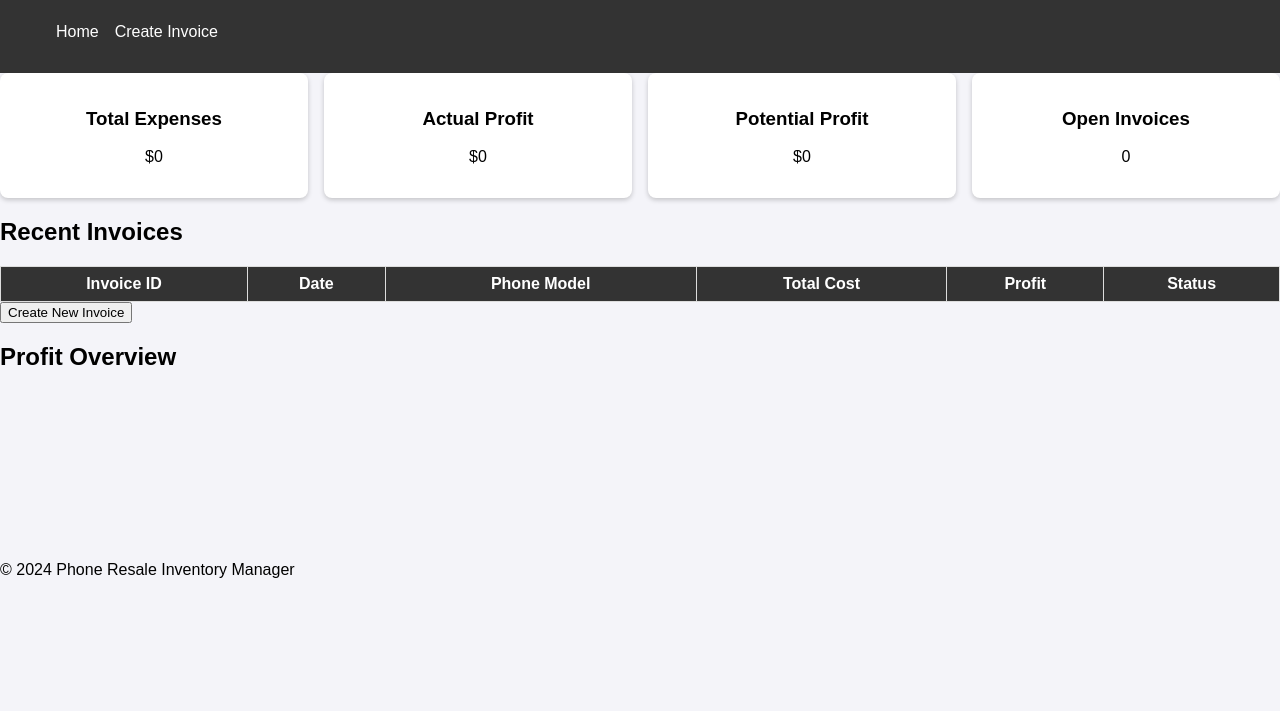
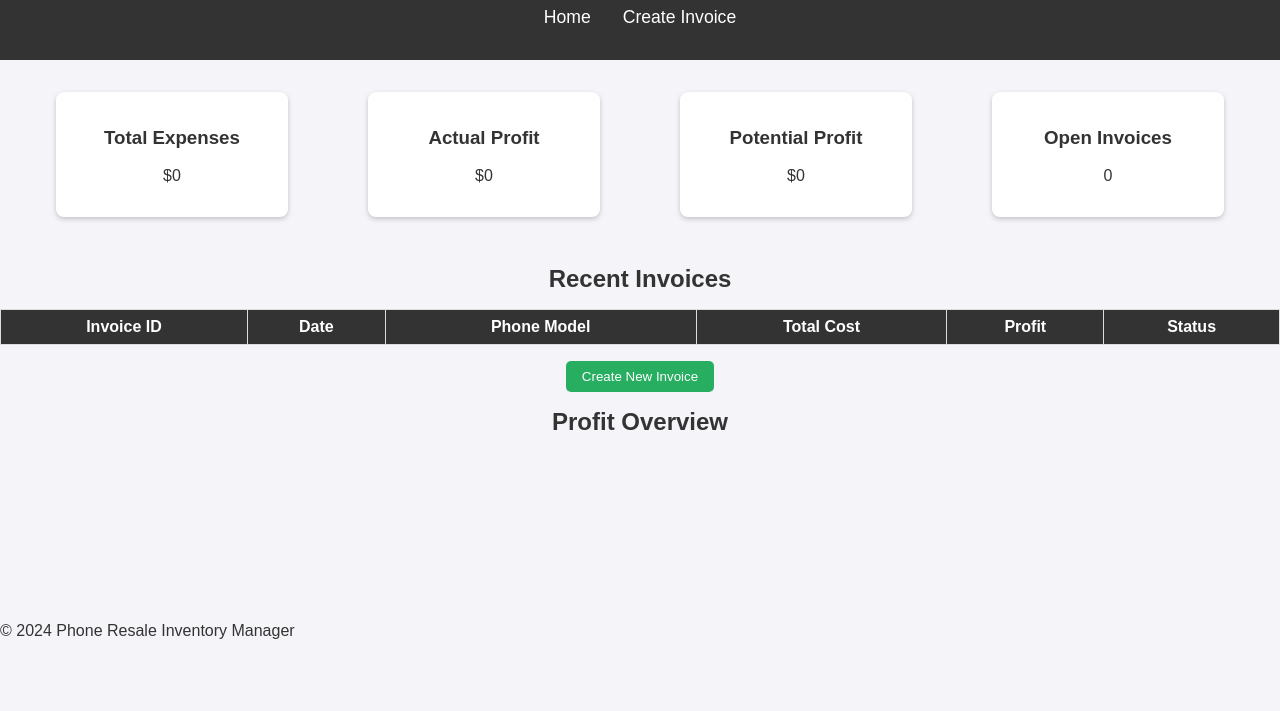
Before and after one commit to DolomiteSec/Onyx-Inventory-Manager, a plain HTML site: page Website/index.html in a window 1280 px wide. Shown: the part 89-800 px from the top of the page. Drawn offline with nearby package versions, Linux system fonts and the light colour scheme; no server answers.

Commit message:
Update style.css

```diff
--- a/Website/style.css
+++ b/Website/style.css
@@ -1,70 +1,90 @@
-/* style.css */
 body {
+    font-family: Arial, sans-serif;
     margin: 0;
-    font-family: Arial, sans-serif;
+    padding: 0;
     background-color: #f4f4f9;
+    color: #333;
 }
 
-nav {
+header {
     background-color: #333;
     color: white;
-    padding: 1em;
-    display: flex;
-    justify-content: space-between;
-    align-items: center;
+    padding: 1rem;
+    text-align: center;
 }
 
 nav ul {
     list-style: none;
+    padding: 0;
     display: flex;
-    gap: 1em;
+    justify-content: center;
+}
+
+nav li {
+    margin: 0 1rem;
 }
 
 nav a {
     color: white;
     text-decoration: none;
+    font-size: 1.1rem;
 }
 
-.container {
-    padding: 2em;
+h2 {
+    text-align: center;
+    margin: 1rem 0;
 }
 
-/* Metrics Section */
 #metrics {
     display: flex;
     justify-content: space-around;
-    gap: 1em;
+    flex-wrap: wrap;
+    padding: 1rem;
 }
 
 .metric-card {
     background: white;
-    padding: 1em;
+    box-shadow: 0 2px 5px rgba(0, 0, 0, 0.2);
     border-radius: 8px;
-    box-shadow: 0 2px 5px rgba(0, 0, 0, 0.2);
+    padding: 1rem;
     text-align: center;
-    flex: 1;
+    width: 200px;
+    margin: 1rem;
 }
 
-/* Invoice Table */
 table {
     width: 100%;
-    margin-top: 1em;
+    margin-top: 1rem;
     border-collapse: collapse;
 }
 
 th, td {
     border: 1px solid #ddd;
-    padding: 8px;
+    padding: 0.5rem;
     text-align: center;
 }
 
 th {
     background-color: #333;
     color: white;
+    cursor: pointer;
 }
 
-/* Charts */
-#charts {
-    margin-top: 2em;
-    text-align: center;
+th:hover {
+    background-color: #555;
 }
+
+button {
+    display: block;
+    margin: 1rem auto;
+    padding: 0.5rem 1rem;
+    background-color: #27ae60;
+    color: white;
+    border: none;
+    border-radius: 5px;
+    cursor: pointer;
+}
+
+button:hover {
+    background-color: #219150;
+}
```
